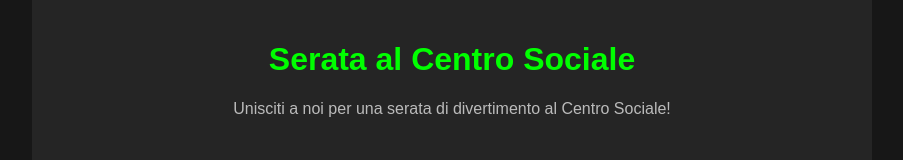
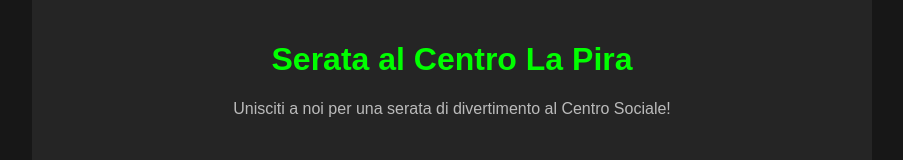
Before and after one commit to Rohit4224/Rohit4224.github.io, a plain HTML site: page 29_may.html in a window 1280 px wide. Shown: the top 160 px of the page, without its empty margins (188-1091 px from the left). Drawn offline with Linux system fonts and the light colour scheme.

Commit message:
per 29th may

```diff
--- a/29_may.html
+++ b/29_may.html
@@ -124,7 +124,7 @@
 
 <body>
     <div class="container">
-        <h1>Serata al Centro Sociale</h1>
+        <h1>Serata al Centro La Pira</h1>
         <p>Unisciti a noi per una serata di divertimento al Centro Sociale!</p>
 
         <div class="event-details">
```
